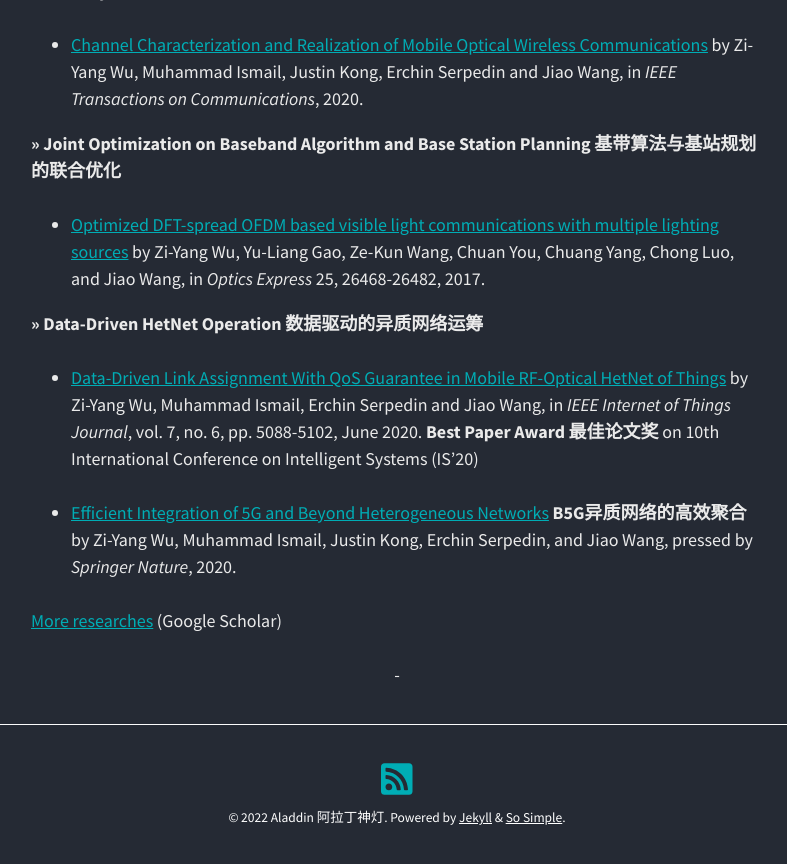
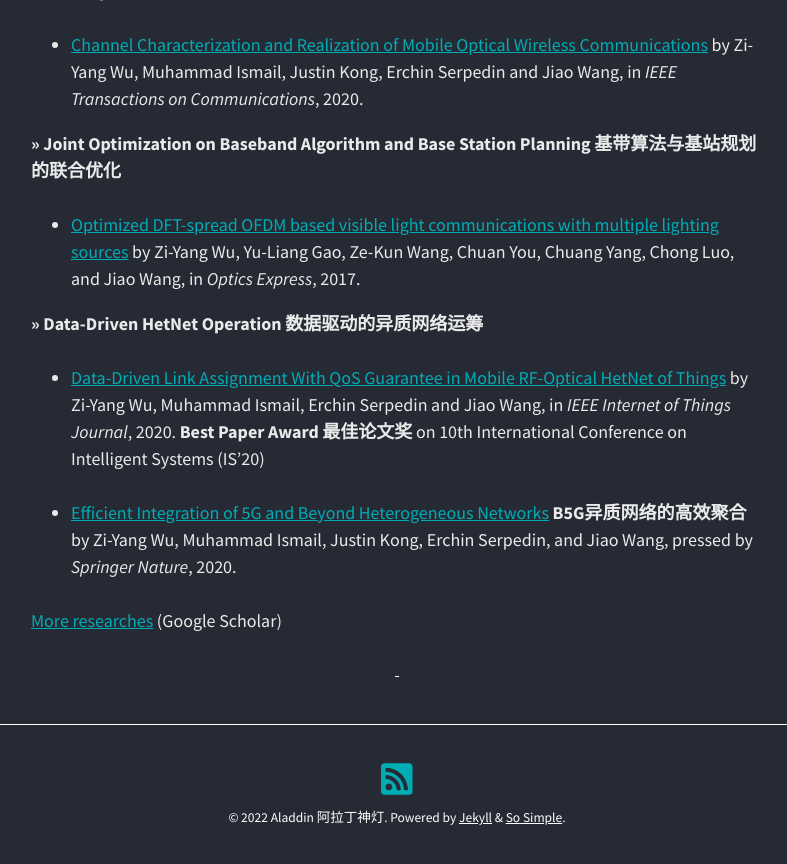
Before and after one commit to aladdin-neu/aladdin-neu.github.io, a Jekyll site: the page built from index.md, in a window 1280 px wide and 900 px high, scrolled down 1299 px. Shown: the top 864 px of the window, without its empty margins (243-1030 px from the left). Built offline with Jekyll 4.4.1, drawn with Linux system fonts in a browser that asks for light colours; nearby versions of some CDN libraries.

Commit message:
Update index.md

```diff
--- a/index.md
+++ b/index.md
@@ -31,11 +31,11 @@ entries_layout: list
 
 **>> Joint Optimization on Baseband Algorithm and Base Station Planning 基带算法与基站规划的联合优化**
 
-  - [Optimized DFT-spread OFDM based visible light communications with multiple lighting sources](https://www.osapublishing.org/oe/abstract.cfm?uri=oe-25-22-26468) by Zi-Yang Wu, Yu-Liang Gao, Ze-Kun Wang, Chuan You, Chuang Yang, Chong Luo, and Jiao Wang, in _Optics Express_ 25, 26468-26482, 2017.
+  - [Optimized DFT-spread OFDM based visible light communications with multiple lighting sources](https://www.osapublishing.org/oe/abstract.cfm?uri=oe-25-22-26468) by Zi-Yang Wu, Yu-Liang Gao, Ze-Kun Wang, Chuan You, Chuang Yang, Chong Luo, and Jiao Wang, in _Optics Express_, 2017.
 
 **>> Data-Driven HetNet Operation 数据驱动的异质网络运筹**
 
-  - [Data-Driven Link Assignment With QoS Guarantee in Mobile RF-Optical HetNet of Things](https://ieeexplore.ieee.org/stamp/stamp.jsp?tp=&arnumber=9007356&isnumber=9115800) by Zi-Yang Wu, Muhammad Ismail, Erchin Serpedin and Jiao Wang, in _IEEE Internet of Things Journal_, vol. 7, no. 6, pp. 5088-5102, June 2020. **Best Paper Award 最佳论文奖** on 10th International Conference on Intelligent Systems (IS'20)
+  - [Data-Driven Link Assignment With QoS Guarantee in Mobile RF-Optical HetNet of Things](https://ieeexplore.ieee.org/stamp/stamp.jsp?tp=&arnumber=9007356&isnumber=9115800) by Zi-Yang Wu, Muhammad Ismail, Erchin Serpedin and Jiao Wang, in _IEEE Internet of Things Journal_, 2020. **Best Paper Award 最佳论文奖** on 10th International Conference on Intelligent Systems (IS'20)
 
   - [Efficient Integration of 5G and Beyond Heterogeneous Networks](https://link.springer.com/book/10.1007%2F978-981-15-6938-8) **B5G异质网络的高效聚合** by Zi-Yang Wu, Muhammad Ismail, Justin Kong, Erchin Serpedin, and Jiao Wang, pressed by _Springer Nature_, 2020.
 
```
